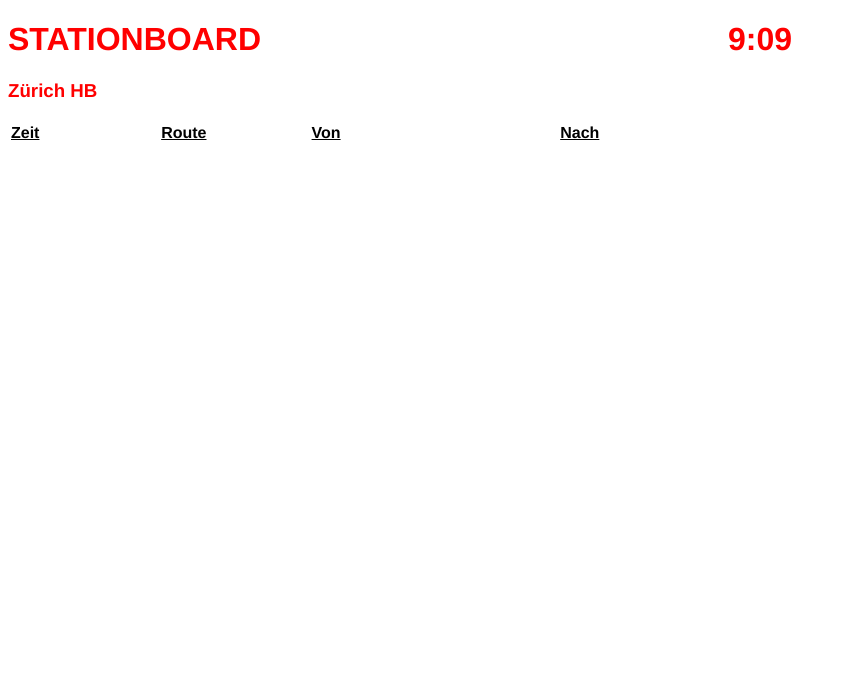
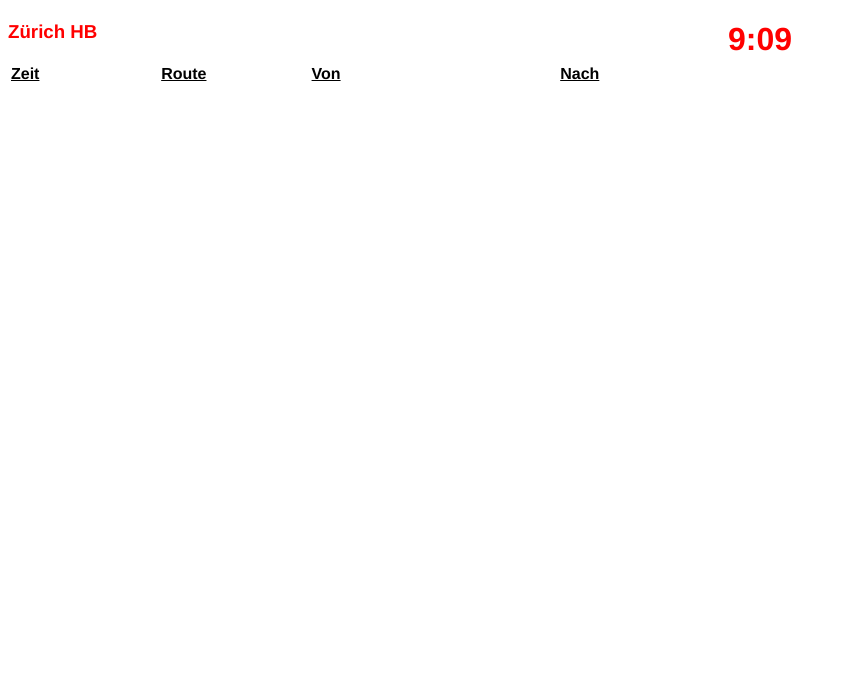
Before and after one commit to danmarg/stationboard, a plain HTML site: page index.html in a window 1280 px wide. Shown: the top 676 px of the page, without its empty margins (0-846 px from the left). Drawn offline with nearby package versions, Linux system fonts and the light colour scheme; no server answers.

Commit message:
Remove the STATIONBOARD text

```diff
--- a/index.html
+++ b/index.html
@@ -18,7 +18,6 @@
   <body>
     <div class="wrapper">
       <h1 id="header">
-        <span id="title">STATIONBOARD</span>
         <span id="clock"></span>
       </h1>
 
```
